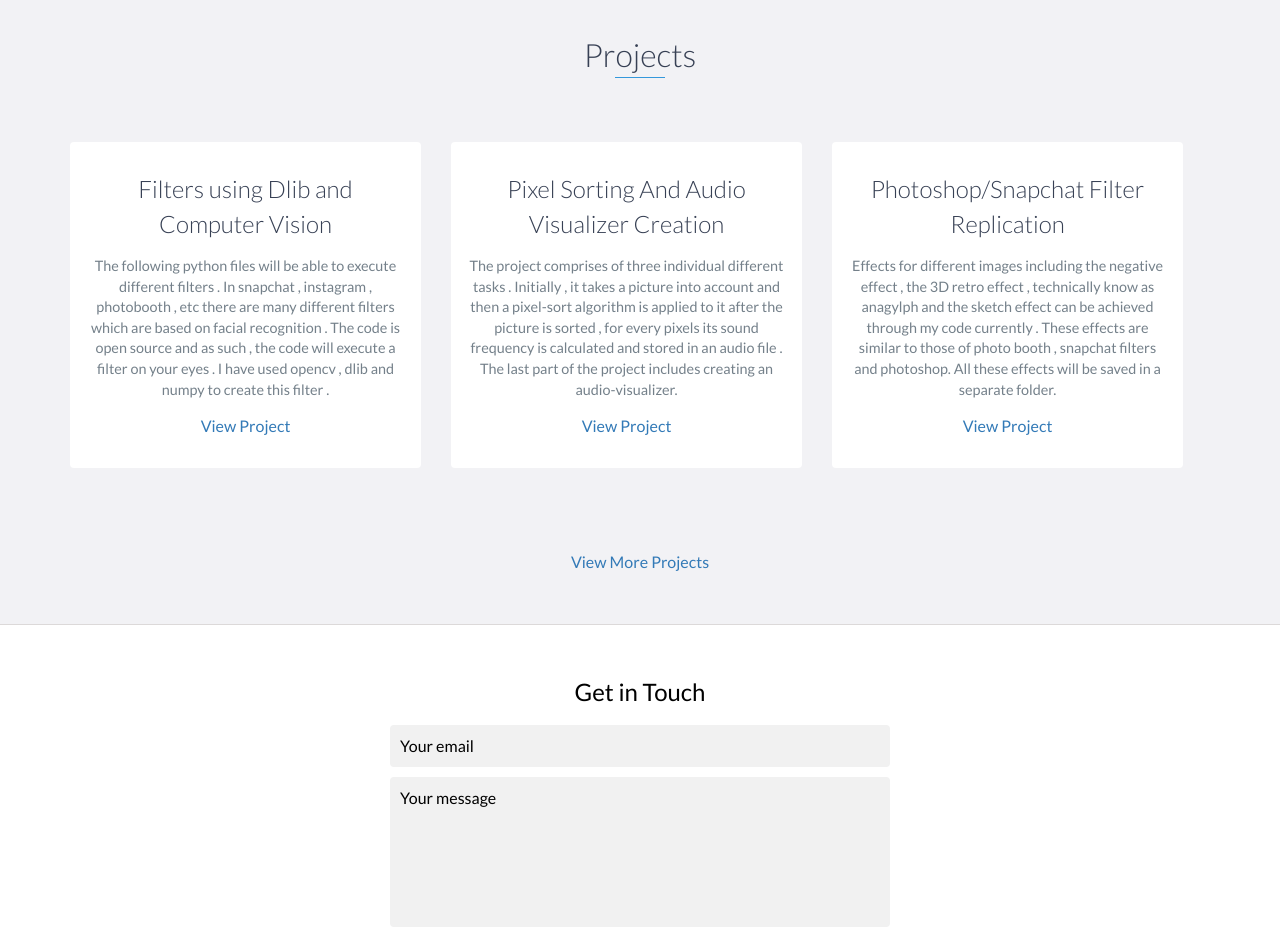
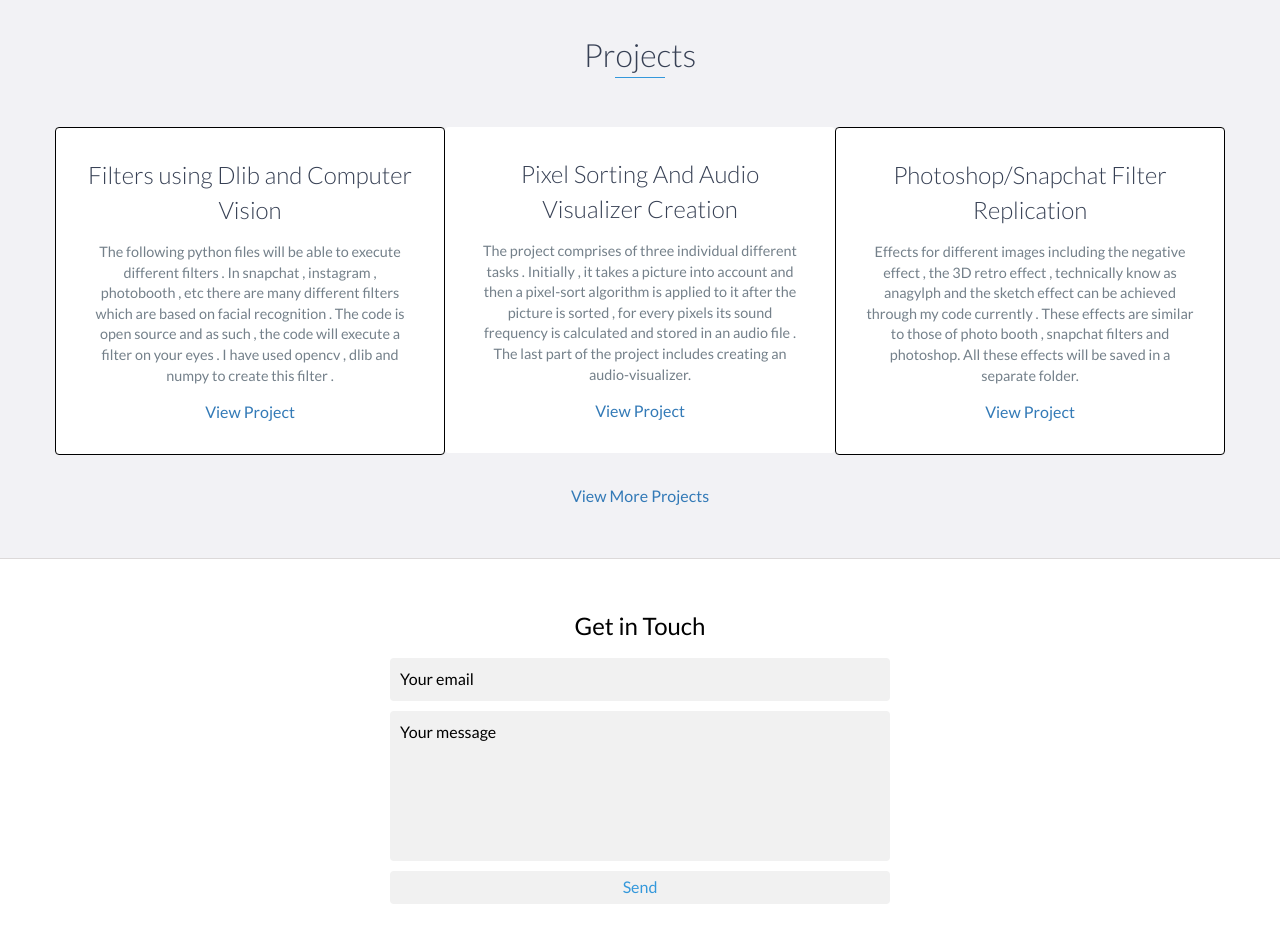
Before and after one commit to AemieJ/aemieJ.github.io, a website: page index.html in a window 1280 px wide. Shown: the part 2040-2967 px from the top of the page. Drawn offline with nearby package versions, Linux system fonts and the light colour scheme; files whose address does not match are found by name.

Commit message:
Portfolio

```diff
--- a/index.html
+++ b/index.html
@@ -12,6 +12,7 @@
     <link rel="stylesheet" href="libs/font-awesome/css/font-awesome.min.css">
     <link href="css/bootstrap.min.css" rel="stylesheet">
     <link href="css/styles.css" rel="stylesheet">
+
 </head>
 
 <body>
@@ -155,7 +156,7 @@
         <h2 class="heading">Projects</h2>
         <div class="container">
             <div class="row">
-                <div class="column project no-image">
+                <div class="col-md-4 project no-image" style="border:1px solid black;">
                     <div class="project-info">
                         <h3>Filters using Dlib and Computer Vision</h3>
                         <p>
@@ -171,7 +172,7 @@
                 </div>
                 <!-- End .project -->
 
-                <div class="column project no-image">
+                <div class="col-md-4 project no-image">
                     <div class="project-info">
                         <h3>Pixel Sorting And Audio Visualizer Creation</h3>
                         <p>
@@ -186,7 +187,7 @@
                 </div>
                 <!-- End .project -->
 
-                <div class="column project no-image">
+                <div class="col-md-4 project no-image" style="border:1px solid black;">
                     <div class="project-info">
                         <h3>Photoshop/Snapchat Filter Replication</h3>
                         <p>
@@ -203,10 +204,10 @@
             </div>
 
             <!-- Projects Above -->
-            <br><br><br>
+
             <a id="view-more-projects" href="#">View More Projects</a>
             <div id="more-projects" class="row">
-                <div class="column project no-image">
+                <div class="col-md-4 project no-image" >
                     <div class="project-info">
                         <h3>Coyle - Website using django as backend framework</h3>
                         <p>
@@ -219,7 +220,7 @@
                     </div>
                     <!-- End .project-info -->
                 </div>
-                <div class="column project no-image">
+                <div class="col-md-4 project no-image" style="border:1px solid black;">
                     <div class="project-info">
                         <h3>Contour Tracking - Object Tracking </h3>
                         <p>
@@ -230,7 +231,7 @@
                     </div>
                     <!-- End .project-info -->
                 </div>
-                <div class="column project no-image">
+                <div class="col-md-4 project no-image">
                     <div class="project-info">
                         <h3>Image Recognition Using CNN & Tranfer Learning</h3>
                         <p>
@@ -258,6 +259,7 @@
             </form>
         </div>
         <!-- End #contact-form -->
+
     </div>
     <!-- End #contact -->
 
--- a/scss/styles.scss
+++ b/scss/styles.scss
@@ -572,7 +572,6 @@ footer {
     padding: 50px 15px;
     border-bottom: 1px solid $border;
     text-align: center;
-
     h2 {
         color: $heading;
         margin-bottom: 50px;
@@ -585,7 +584,7 @@ footer {
     margin: 0 auto 30px auto;
     overflow: hidden;
     background: #fff;
-    border-radius: 4px;
+
 }
 
 .project-image {
@@ -611,12 +610,6 @@ footer {
         margin: 0 0 15px 0;
         font-size: 0.9em;
     }
-}
-
-.column {
-    float: left;
-    margin: 15px;
-    width: 30%;
 }
 
 .no-image {
@@ -802,7 +795,6 @@ footer {
     .vtimeline-content {
         margin-left: 70px;
     }
-
 }
 
 // Medium Devices
@@ -932,5 +924,4 @@ footer {
             padding: 5px 10px;
         }
     }
-
 }
```
